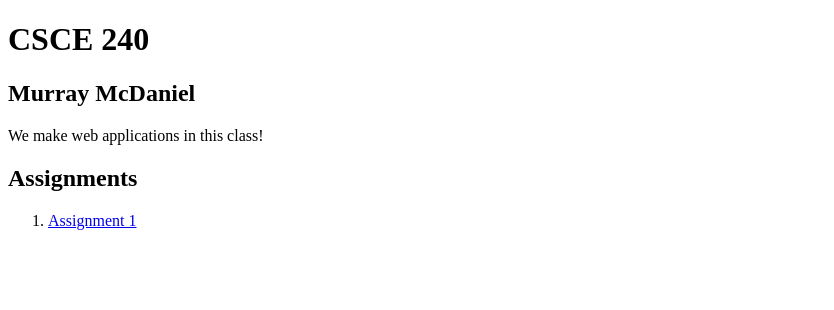
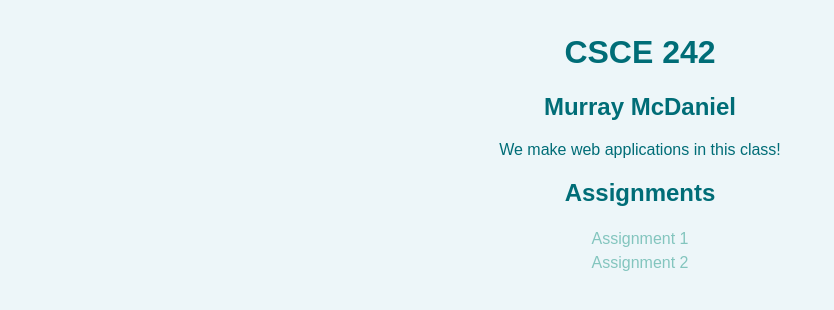
Before and after one commit to murraypm/murraypm.github.io, a plain HTML site: page index.html in a window 1280 px wide. Shown: the whole page, without its empty margins (0-834 px from the left). Drawn offline with Linux system fonts and the light colour scheme.

Commit message:
Assignment 2 completed

```diff
--- /dev/null
+++ b/assignments/assignment2/styles.css
@@ -0,0 +1,54 @@
+:root {
+    --primary-color: #f8f7ff;
+    --secondary-color: #b8b8ff;
+    --background-color: #9381ff;
+}
+
+body {
+    font-family: Arial, Helvetica, sans-serif;
+    color: var(--primary-color);
+    background-image: url("https://i.insider.com/648b37ae1cc64b001ae14db6?width=700")
+}
+
+#content {
+    margin: auto;
+    width: 70%;
+    text-align: center;
+    padding: 10px;
+    background-color: var(--background-color);
+}
+
+#content a {
+    text-decoration: none;
+    color: var(--primary-color);
+}
+
+#main-nav li {
+    list-style: none;
+    display: inline-block;
+    padding: 5px;
+    background-color: var(--secondary-color);
+}
+
+#main-nav li:hover {
+    background-color: black;
+}
+
+table {
+    border-collapse: collapse;
+    margin: auto;
+    width: 70%;
+}
+
+table th, table td {
+    border: 2px solid black;
+    padding: 3px;
+    background-color: lightgray;
+    color: black;
+}
+
+#content img {
+    height: 50%;
+    width: 50%;
+    object-fit: cover;
+}
--- a/index.html
+++ b/index.html
@@ -1,11 +1,15 @@
+<!-- CSCE 242 Home Portal -->
+<!-- Author: Murray McDaniel -->
 <!DOCTYPE html>
 <html lang="eng">
     <head>
+        <link rel="stylesheet" href="styles.css">
         <title>Home Page</title>
     </head>
     <body>
+        <div id="content">
             <h1>
-            CSCE 240
+                CSCE 242
             </h1>
             <h2>
                 Murray McDaniel
@@ -18,6 +22,8 @@
             </h2>
             <ol>
                 <li><a href="assignments/assignment1/index.html">Assignment 1</a></li>
+                <li><a href="assignments/assignment2/index.html">Assignment 2</a></li>
             </ol>
+        </div>
     </body>
 </html>
--- /dev/null
+++ b/styles.css
@@ -0,0 +1,33 @@
+/* Structure */
+:root {
+    --primary-color: #006d77;
+    --secondary-color: #83c5be;
+    --background-color: #edf6f9;
+}
+
+body {
+    font-family: Arial, Helvetica, sans-serif;
+    background-color: var(--background-color);
+}
+
+#content {
+    margin: auto;
+    width: 50%;
+    padding: 5px;
+    text-align: center;
+    color: var(--primary-color);
+}
+
+#content ol {
+    padding-left: 0px;
+    list-style: none;
+}
+
+#content li {
+    padding: 3px;
+}
+
+#content a {
+    text-decoration: none;
+    color: var(--secondary-color);
+}
```
Also changed, not shown: assignments/assignment2/index.html (added, +63 -0 lines). Lines whose indentation alone changed are shown as unchanged.
